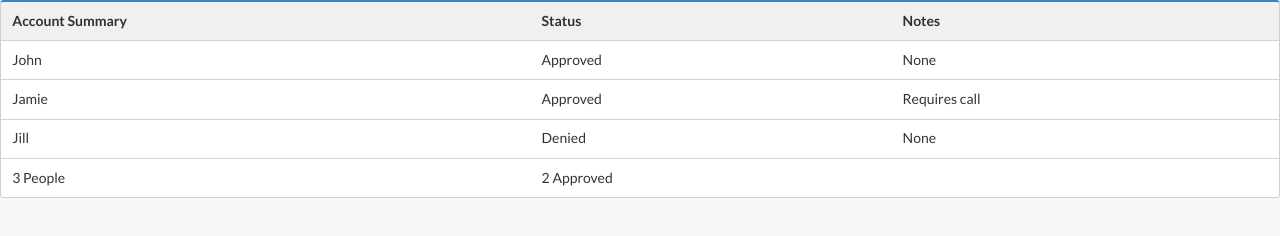
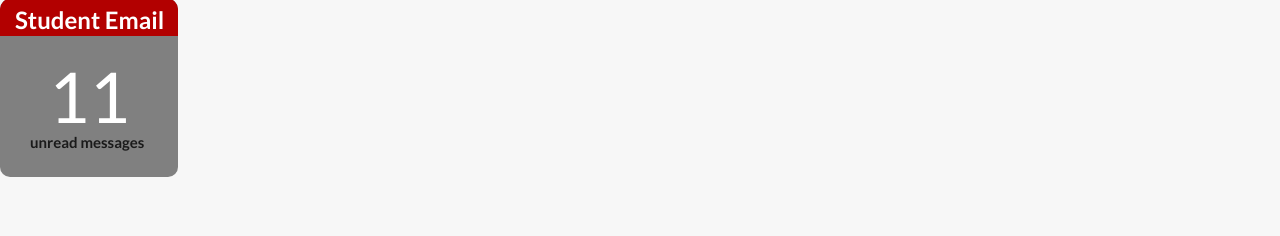
Before and after one commit to stwilliams0223/p2-dashboard, a plain HTML site: page email.html in a window 1280 px wide. Drawn offline with nearby package versions, Linux system fonts and the light colour scheme.

Commit message:
email boxed finished

```diff
--- a/css/styles.css
+++ b/css/styles.css
@@ -192,7 +192,8 @@ position:relative;
 background:black;
 width:300px;
 height:70px;
-margin-bottom:5px;
+margin-bottom:0px;
+
 }
 .link_bg
 {
@@ -240,19 +241,59 @@ display:block;
 position:absolute;
 float:left;
 font-family:arial;
+font-size: 1.3em;
 color:white;
 text-decoration:none;
 width:100%;
 height:70px;
 text-align:center;
+padding-left:70px;
 }
 
 a:hover{
 
 	color:teal;
 }
+
+
 .menu-right span
 {
 margin-top:25px;
 display:block;
 }
+
+
+.canvas-email-box{
+
+
+background: gray;
+width: 178px;
+height: 178px;
+border-radius: 10px 10px 10px 10px;
+margin-top:-25px;
+
+
+}
+
+.widget-header{
+
+background: #B20000;
+color:white;
+padding-left:15px;
+padding-top:5px;
+border-radius: 10px 10px 0 0;
+
+}
+
+
+.email-counter{
+
+font-size: 5em;
+text-align: center;
+
+}
+
+a {
+color: white;
+text-decoration: none;
+}
--- a/email.html
+++ b/email.html
@@ -7,46 +7,21 @@
   <meta http-equiv="X-UA-Compatible" content="IE=edge,chrome=1" />
   <meta name="viewport" content="width=device-width, initial-scale=1.0, maximum-scale=1.0">
 
-  <title>Liz Anderson Account Balance</title>
+  <title>Email</title>
 
   <link rel="stylesheet" type="text/css" href="css/semantic.css">
   <link rel="stylesheet" type="text/css" href="css/styles.css">
 
 </head>
 
-<body class="balance">
+<body class="canvas-email">
 
-<table class="ui blue table">
-  <thead>
-    <tr>
-      <th>Account Summary</th>
-      <th>Status</th>
-      <th>Notes</th>
-    </tr>
-  </thead>
-  <tbody>
-    <tr>
-      <td>John</td>
-      <td>Approved</td>
-      <td>None</td>
-    </tr>
-    <tr>
-      <td>Jamie</td>
-      <td>Approved</td>
-      <td>Requires call</td>
-    </tr>
-    <tr>
-      <td>Jill</td>
-      <td>Denied</td>
-      <td>None</td>
-    </tr>
-  </tbody>
-  <tfoot>
-    <tr><th>3 People</th>
-    <th>2 Approved</th>
-    <th></th>
-  </tr></tfoot>
-</table>
+<div class="canvas-email-box">
+
+<h2 class="widget-header">Student Email</h2>
+
+<p class="email-counter"><a href="#">11</a></p>
+<h4 style="padding-left:30px; margin-top:-80px"> unread messages</h4>
 
   <script src="http://code.jquery.com/jquery-2.1.1.min.js"></script>
   <script src="js/semantic.js"></script>
```
Also changed, not shown: canvas-email.html (+11 -33 lines).
